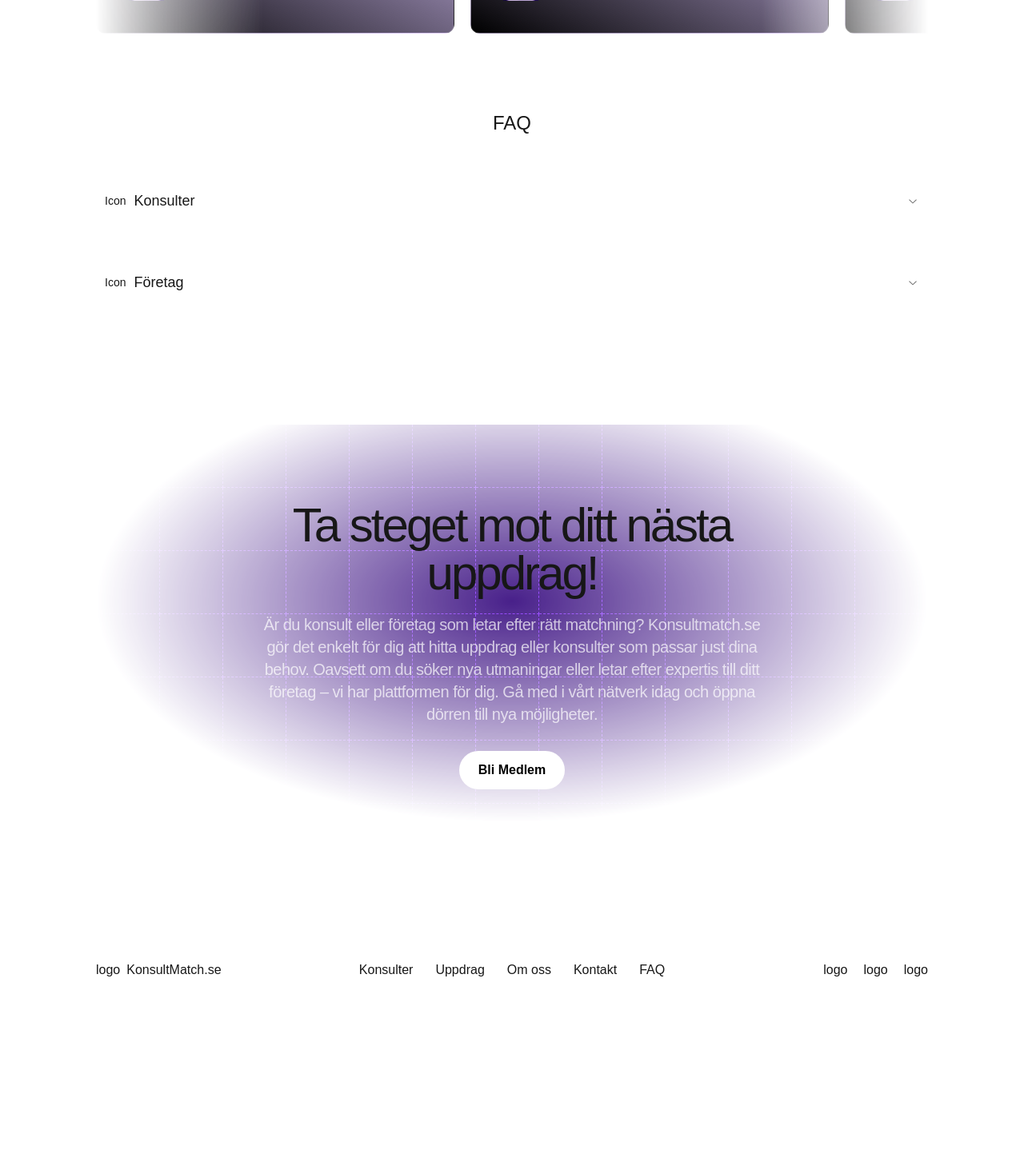
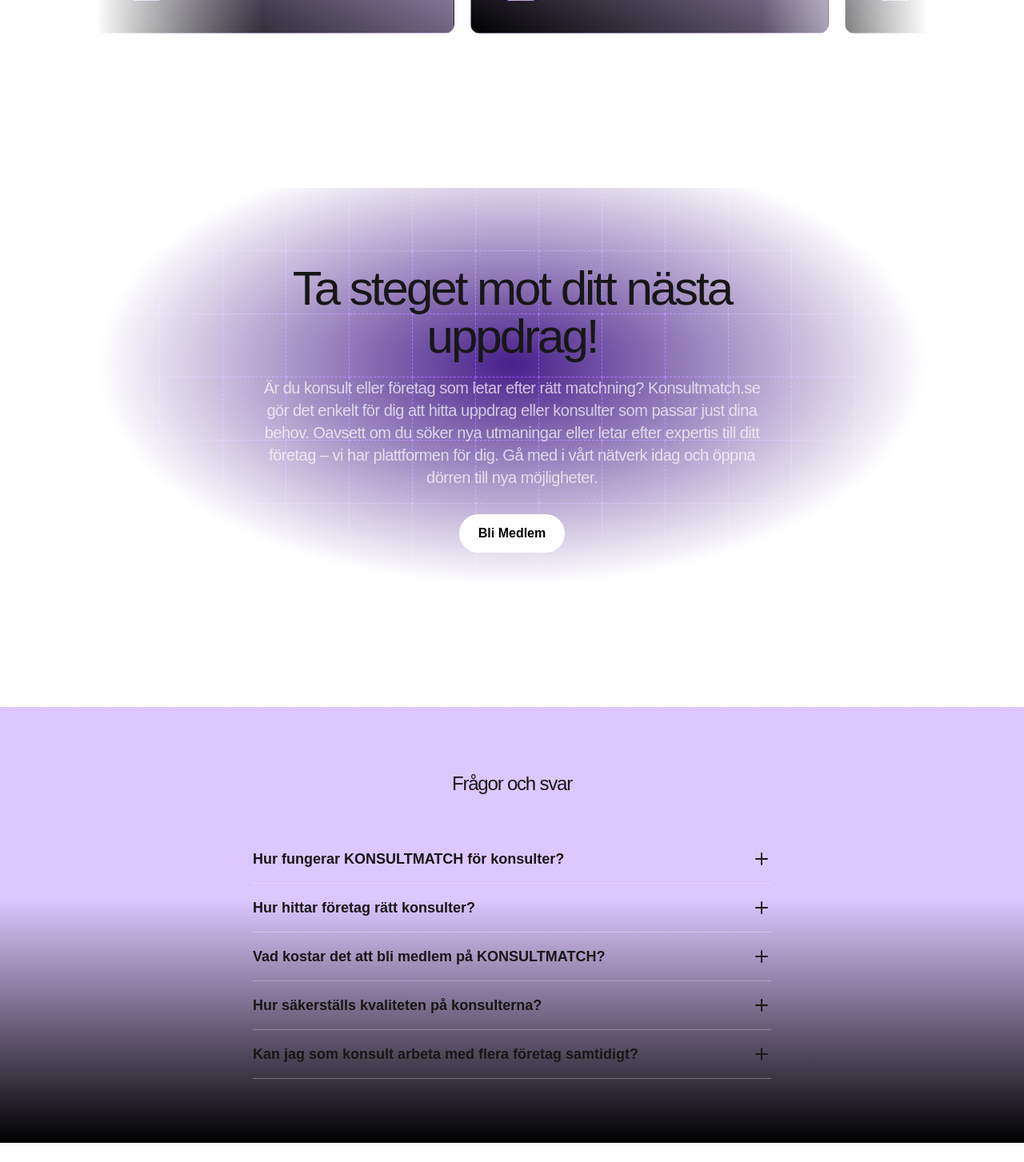
Before and after one commit to MarkusWiland/cursorkonsultmatch, a Next.js app: page / in a window 1280 px wide. Shown: the part 1380-2833 px from the top of the page at 80% size. Before the commit the page ends 2625 px from the top, so only its background shows below. Built offline with nearby package versions, Linux system fonts and the light colour scheme.

Commit message:
changed FAQ design

```diff
--- a/app/_components/Accordion.tsx
+++ b/app/_components/Accordion.tsx
@@ -1,63 +1,83 @@
 "use client";
-import React from "react";
-import {
-  Accordion,
-  AccordionContent,
-  AccordionItem,
-  AccordionTrigger,
-} from "@/components/ui/accordion";
-const accordionData = [
+import React, { useState } from "react";
+import { Plus, Minus } from "lucide-react";
+import { cn } from "@/lib/utils";
+import { AnimatePresence, motion } from "framer-motion";
+const FAQData = [
   {
-    title: "Konsulter",
-    content: "Konsulter",
+    question: "Hur fungerar KONSULTMATCH för konsulter?",
+    answer: "Som konsult kan du enkelt skapa en profil, söka bland uppdrag och ansöka direkt via plattformen. Du kan också bli upptäckt av företag som letar efter dina specifika färdigheter.",
   },
   {
-    title: "Företag",
-    content: "Företag",
+    question: "Hur hittar företag rätt konsulter?",
+    answer: "Företag kan söka och filtrera konsulter baserat på kompetens, erfarenhet och tillgänglighet. När de hittar en match kan de kontakta konsulten direkt via KONSULTMATCH.",
+  },
+  {
+    question: "Vad kostar det att bli medlem på KONSULTMATCH?",
+    answer: "Det är helt kostnadsfritt att registrera sig som både konsult och företag. Det finns också premiumalternativ för fler funktioner och bättre synlighet.",
+  },
+  {
+    question: "Hur säkerställs kvaliteten på konsulterna?",
+    answer: "Alla konsulter granskas noggrant och företag har möjlighet att ge betyg och recensioner efter avslutat uppdrag, vilket hjälper till att upprätthålla hög standard på plattformen.",
+  },
+  {
+    question: "Kan jag som konsult arbeta med flera företag samtidigt?",
+    answer: "Ja, som konsult kan du ansöka till och arbeta med flera företag samtidigt, beroende på din tillgänglighet och projektens omfattning.",
   },
 ];
-export default function AccordionComp() {
-{/*   const accordionRef = useRef<HTMLDivElement>(null);
-  const accordionX = useMotionValue(0);
-  const accordionY = useMotionValue(0);
-  const maskImage = useMotionTemplate`radial-gradient(100px 100px at ${accordionX}px ${accordionY}px, black, transparent)`;
 
-  useEffect(() => {
-    const accordion = accordionRef.current;
-    if (accordion) {
-      const { x, y } = accordion.getBoundingClientRect();
 
-      accordionX.set(x);
-      accordionY.set(y);
-    }
-  }, [accordionX, accordionY]) */}
+const AccordionItem = ({
+  question,
+  answer,
+}: {
+  question: string;
+  answer: string;
+}) => {
+  const [isOpen, setIsOpen] = useState(false);
   return (
-    <section className="sm:px-4">
+    <div
+      className=" py-4 border-b border-white/30"
+      onClick={() => setIsOpen(!isOpen)}
+    >
+      <div className="flex items-center">
+        <span className="flex-1 text-sm md:text-lg font-bold">{question}</span>
+        {isOpen ? <Minus /> : <Plus />}
+      </div>
+      <AnimatePresence>
+        {isOpen && (
+          <motion.div
+          className="text-sm text-white/80"
+            initial={{
+              opacity: 0,
+              height: 0,
+              marginTop: 0,
+            }}
+            animate={{ opacity: 1, height: "auto", marginTop: "16px" }}
+            exit={{ opacity: 0, height: 0, marginTop: 0 }}
+          >
+            {answer}
+          </motion.div>
+        )}
+      </AnimatePresence>
+    </div>
+  );
+};
+
+export default function FAQs() {
+  return (
+    <section className=" py-20 bg-gradient-to-b from-[rgb(140,69,255,.3)_44%] to-black">
       <div className="container">
-        <h2 className="text-2xl font-medium text-center">FAQ</h2>
-        <Accordion
-          type="single"
-          collapsible
-          className=" mx-auto py-10 flex flex-col gap-5"
-        >
-          {accordionData.map((item, index) => (
+        <h2 className="text-2xl font-medium text-center tracking-tighter">Frågor och svar</h2>
+        <div className="mt-12 max-w-[290px] md:max-w-[648px] md:mx-auto">
+          {FAQData.map((item, index) => (
             <AccordionItem
               key={index}
-              //ref={accordionRef}
-              value={`item-${index}`}
-              className="border border-white/15 p-2.5 rounded-xl"
-            >
-
-              <AccordionTrigger>
-                <div className="flex items-center gap-2.5">
-                  <span>Icon</span>
-                  <span className="text-lg font-medium">{item.title}</span>
-                </div>
-              </AccordionTrigger>
-              <AccordionContent>{item.content}</AccordionContent>
-            </AccordionItem>
+              question={item.question}
+              answer={item.answer}
+            />
           ))}
-        </Accordion>
+        </div>
       </div>
     </section>
   );
--- a/app/_components/testimonials.tsx
+++ b/app/_components/testimonials.tsx
@@ -3,30 +3,35 @@
 import React, { useCallback, useEffect } from "react";
 import { motion, useAnimation, useMotionValue } from "framer-motion";
 import avatar from "@/app/assets/avatar.png";
+import Link from "next/link";
 const testimonials = [
   {
+    id: "1",
     name: "John Doe",
     text: "Lorem ipsum dolor sit amet, consectetur adipiscing elit. Sed ut purus eget sapien. Sed ut purus eget sapien.",
     title: "CEO",
     image: avatar,
   },
   {
+    id: "2",
     name: "Anna Svensson",
     text: "Fantastisk service och produkt! Jag kan verkligen rekommendera detta företag till alla som söker kvalitet och pålitlighet.",
     title: "Marknadschef",
     image: avatar,
   },
   {
+    id: "3",
     name: "Erik Lindberg",
     text: "Som utvecklare uppskattar jag verkligen de innovativa lösningarna som erbjuds. Det har revolutionerat vårt arbetssätt.",
     title: "Senior Utvecklare",
     image: avatar,
   },
   {
+    id: "4",
     name: "Maria Öberg",
     text: "Kundtjänsten är enastående. De går alltid den extra milen för att säkerställa kundnöjdhet. Mycket imponerande!",
     title: "Kundrelationschef",
-   image: avatar,
+    image: avatar,
   },
 ];
 
@@ -54,7 +59,7 @@
     startAnimation();
     return () => stopAnimation();
   }, [startAnimation, stopAnimation]);
-    return (
+  return (
     <section className="py-20 md:py-24">
       <div className="container">
         <h2 className="text-3xl md:text-6xl text-center tracking-tighter font-medium ">
@@ -74,9 +79,10 @@
             className="flex gap-5 flex-none pr-5"
           >
             {[...testimonials, ...testimonials].map((testimonial, index) => (
-              <div
+              <Link
                 key={index}
-                className="border md:p-10 border-white/15 p-6 rounded-xl bg-[linear-gradient(to_bottom_left,rgb(140,69,255,.3),black)] max-w-sm  md:max-w-md flex-none"
+                href={`/uppdrag/${testimonial.id}`}
+                className="cursor-pointer border md:p-10 border-white/15 p-6 rounded-xl bg-[linear-gradient(to_bottom_left,rgb(140,69,255,.3),black)] max-w-sm  md:max-w-md flex-none"
               >
                 <div className="text-lg tracking-tight md:text-1xl">
                   {testimonial.text}
@@ -98,7 +104,7 @@
                     </div>
                   </div>
                 </div>
-              </div>
+              </Link>
             ))}
           </motion.div>
         </div>
--- a/app/page.tsx
+++ b/app/page.tsx
@@ -8,8 +8,9 @@
     <>
       <Hero />
       <Testimonials />
+      <CallToAction />
       <Accordion />
-      <CallToAction />
+
     </>
   );
 }
--- /dev/null
+++ b/app/uppdrag/[id]/page.tsx
@@ -0,0 +1,12 @@
+import React from 'react'
+
+export default function UppdragPage({params}: {params: {id: string}}) {
+  const {id} = params;
+  return (
+    <section className='py-20'>
+      <div className="container">
+        <h1>Uppdrag {id}</h1>
+      </div>
+    </section>
+  )
+}
--- a/next.config.mjs
+++ b/next.config.mjs
@@ -17,7 +17,7 @@
 // https://github.com/getsentry/sentry-webpack-plugin#options
 
 org: "konsultmatch",
-project: "javascript-nextjs",
+project: "konsultmatch",
 sentryUrl: "https://sentry.io/",
 
 // Only print logs for uploading source maps in CI
--- a/sentry.server.config.ts
+++ b/sentry.server.config.ts
@@ -3,9 +3,9 @@
 // https://docs.sentry.io/platforms/javascript/guides/nextjs/
 
 import * as Sentry from "@sentry/nextjs";
-
+const SENTRY_DSN = process.env.SENTRY_DSN || process.env.NEXT_PUBLIC_SENTRY_DSN;
 Sentry.init({
-  dsn: "https://ea45034e6dfa124a6af4723ef851ade1@o4507927333240832.ingest.de.sentry.io/4507927334748240",
+  dsn: SENTRY_DSN,
 
   // Define how likely traces are sampled. Adjust this value in production, or use tracesSampler for greater control.
   tracesSampleRate: 1,
```
